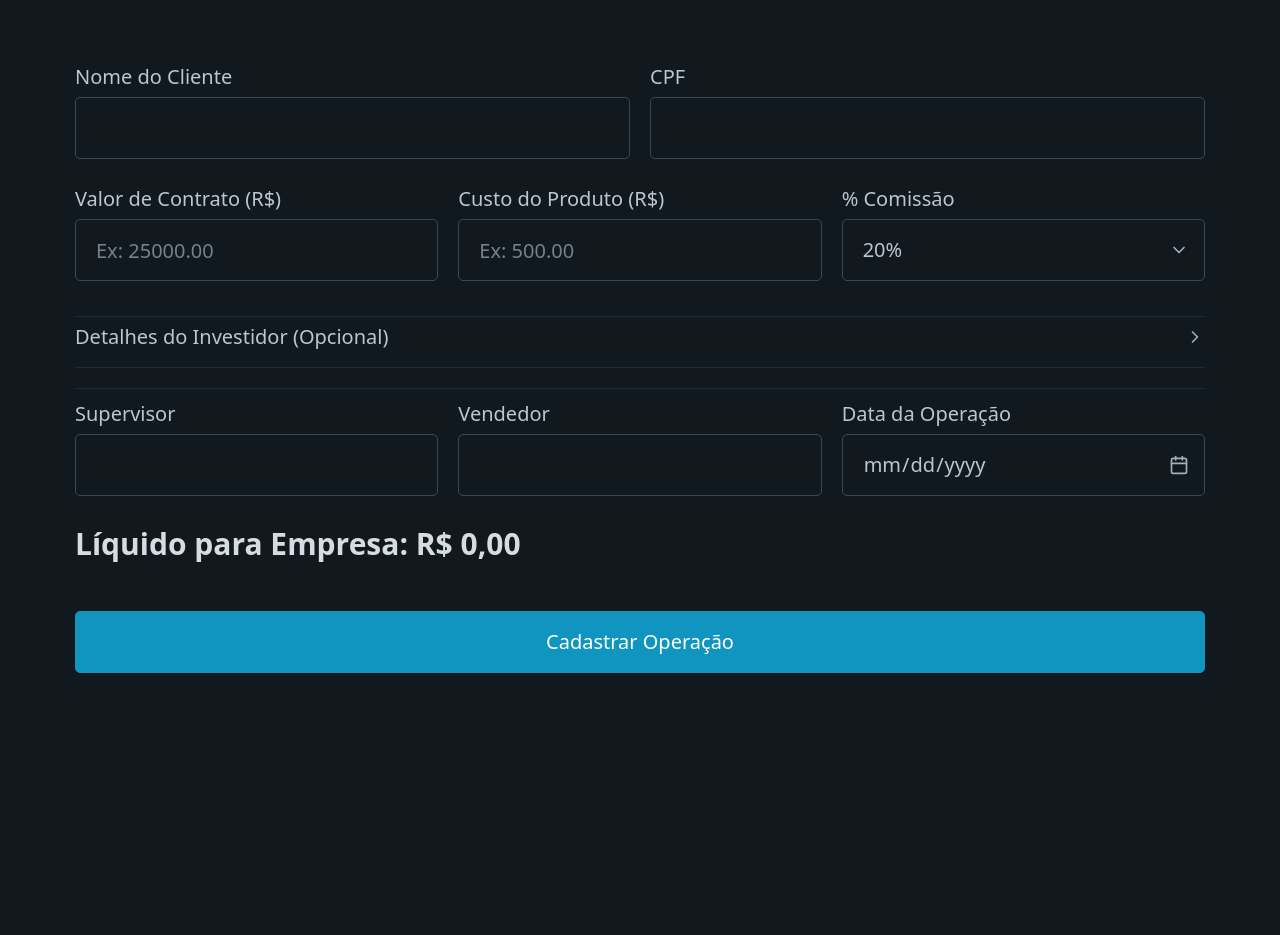
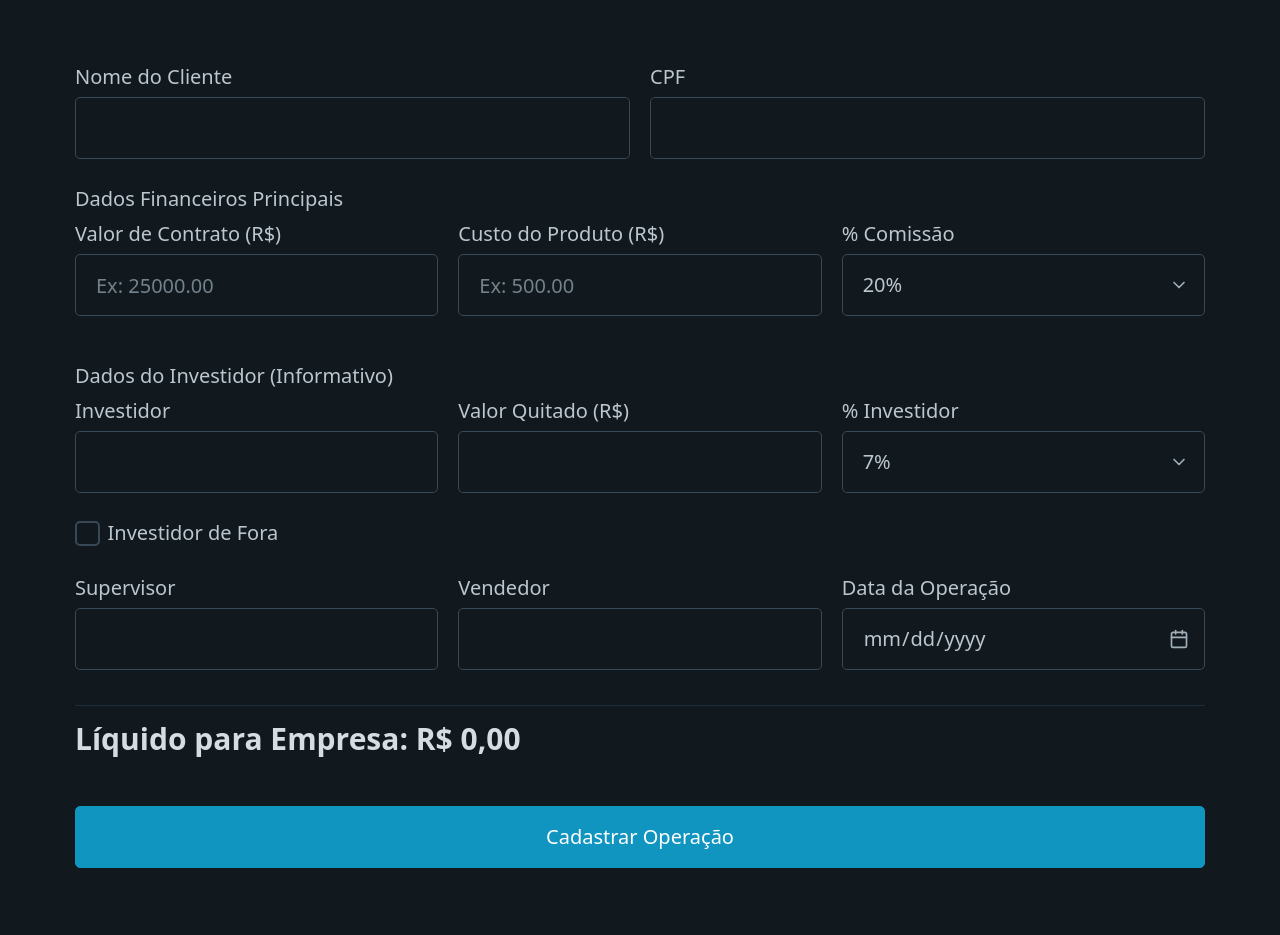
Before and after one commit to LGEEEEEE/controle-alianca-consig, a Flask app: page / in a window 1280 px wide. Shown: the part 231-1166 px from the top of the page. Before the commit the page ends 904 px from the top, so only its background shows below. Run offline with Flask 3, Linux system fonts and the light colour scheme; a user stored in the database is signed in.

Commit message:
Adicionando campos para o investidor

```diff
--- a/templates/index.html
+++ b/templates/index.html
@@ -24,23 +24,24 @@
                 <label for="cpf">CPF<input type="text" id="cpf" name="cpf" required></label>
             </div>
 
-            <div class="grid">
-                <label for="valor_contrato">Valor de Contrato (R$)<input type="number" id="valor_contrato" name="valor_contrato" step="0.01" placeholder="Ex: 25000.00" required></label>
-                <label for="custo_produto">Custo do Produto (R$)<input type="number" id="custo_produto" name="custo_produto" step="0.01" placeholder="Ex: 500.00" required></label>
-                <label for="percentual_comissao">% Comissão<select id="percentual_comissao" name="percentual_comissao" required><option value="20">20%</option><option value="30">30%</option></select></label>
-            </div>
-            <hr>
+            <fieldset>
+                <legend>Dados Financeiros Principais</legend>
+                <div class="grid">
+                    <label for="valor_contrato">Valor de Contrato (R$)<input type="number" id="valor_contrato" name="valor_contrato" step="0.01" placeholder="Ex: 25000.00" required></label>
+                    <label for="custo_produto">Custo do Produto (R$)<input type="number" id="custo_produto" name="custo_produto" step="0.01" placeholder="Ex: 500.00" required></label>
+                    <label for="percentual_comissao">% Comissão<select id="percentual_comissao" name="percentual_comissao" required><option value="20">20%</option><option value="30">30%</option></select></label>
+                </div>
+            </fieldset>
 
-            <details>
-                <summary>Detalhes do Investidor (Opcional)</summary>
+            <fieldset>
+                <legend>Dados do Investidor (Informativo)</legend>
                 <div class="grid">
                     <label for="investidor">Investidor<input type="text" id="investidor" name="investidor"></label>
                     <label for="valor_quitado">Valor Quitado (R$)<input type="number" id="valor_quitado" name="valor_quitado" step="0.01"></label>
                     <label for="percentual_investidor">% Investidor<select id="percentual_investidor" name="percentual_investidor"><option value="7">7%</option><option value="8">8%</option><option value="9">9%</option><option value="10">10%</option></select></label>
                 </div>
-                <label for="investidor_fora"><input type="checkbox" id="investidor_fora" name="investidor_fora" value="1">Investidor de Fora (taxa de 4.5%)</label>
-            </details>
-            <hr>
+                <label for="investidor_fora"><input type="checkbox" id="investidor_fora" name="investidor_fora" value="1">Investidor de Fora</label>
+            </fieldset>
 
             <div class="grid">
                 <label for="supervisor">Supervisor<input type="text" id="supervisor" name="supervisor" required></label>
@@ -48,6 +49,7 @@
                 <label for="data_quitacao">Data da Operação<input type="date" id="data_quitacao" name="data_quitacao" required></label>
             </div>
 
+            <hr>
             <h3>Líquido para Empresa: <span id="resultado_liquido">R$ 0,00</span></h3>
             <button type="submit">Cadastrar Operação</button>
         </form>
```
Also changed, not shown: templates/registros.html (+7 -5 lines).
